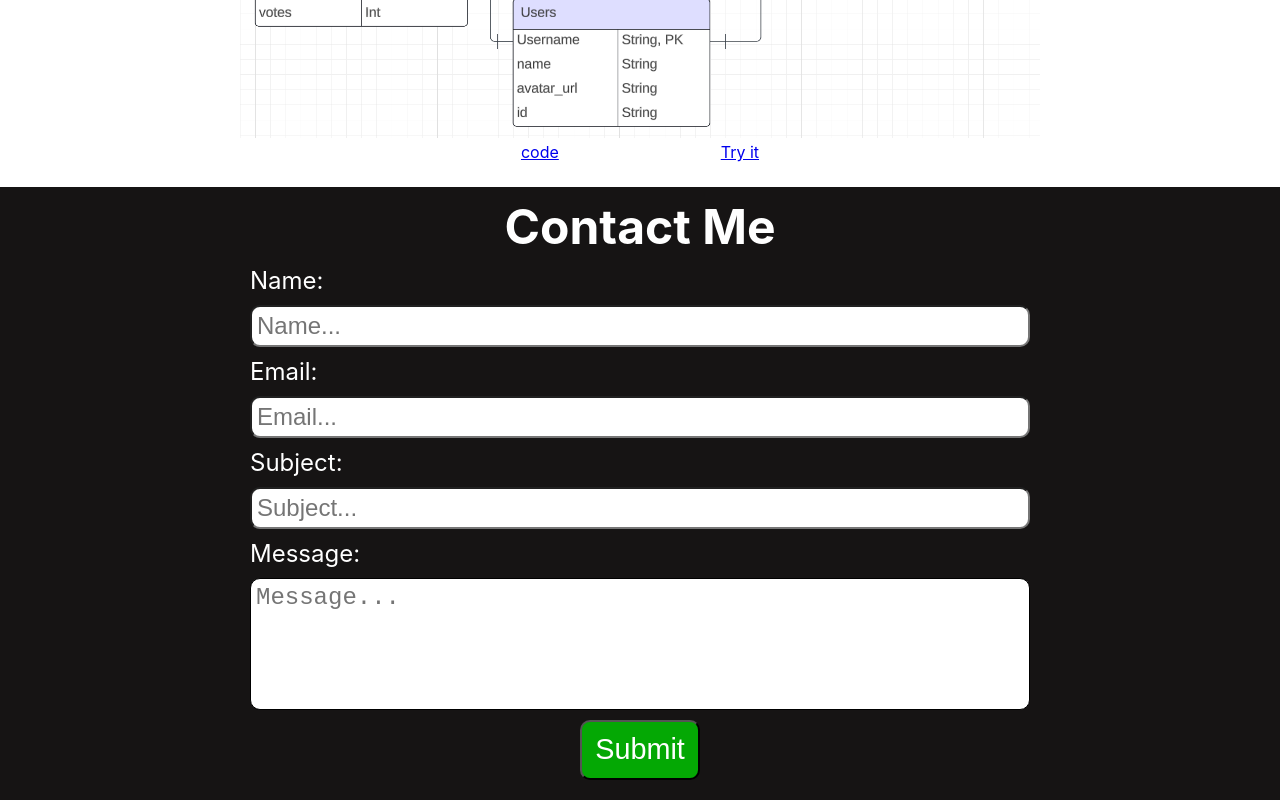
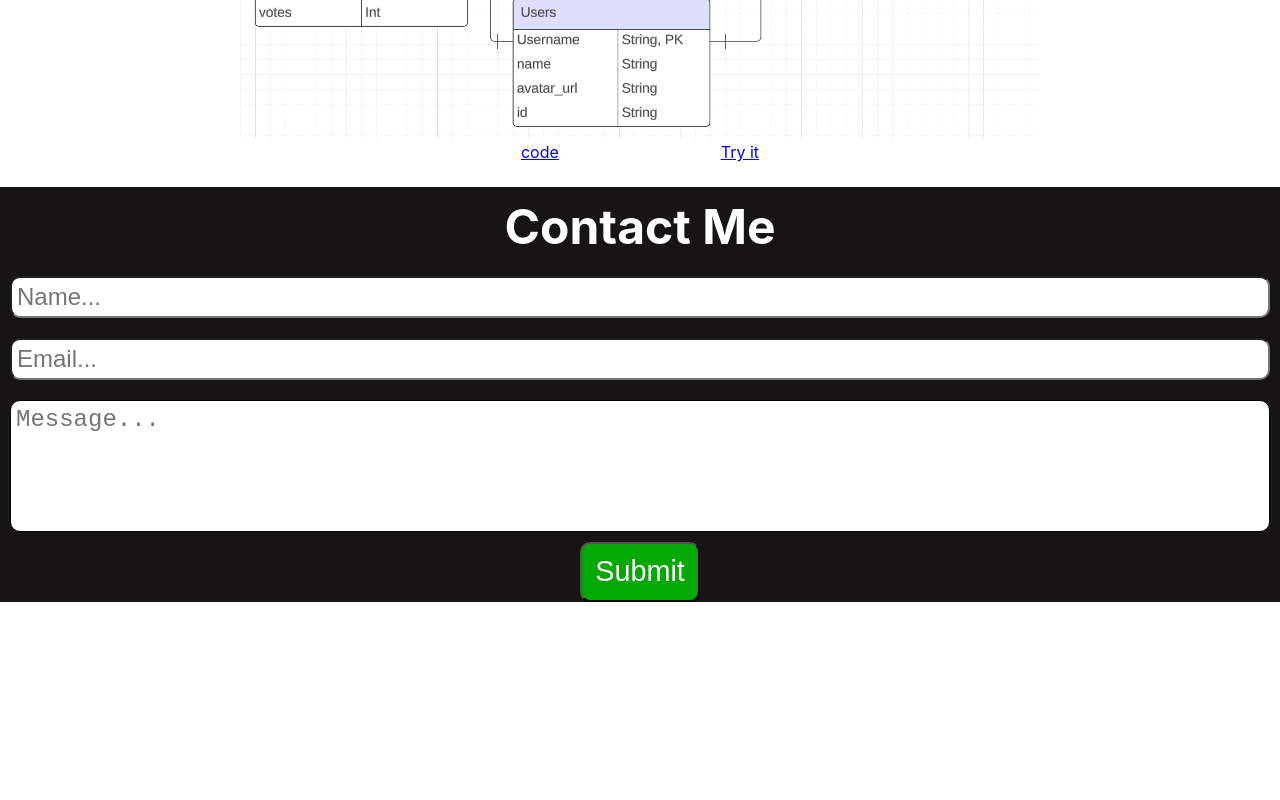
Before and after one commit to Masonward99/Portfolio-website, a React (Create React App) app: page / in a window 1280 px wide. Shown: the part 2511-3311 px from the top of the page. After the commit the page ends 3113 px from the top, so only its background shows below. Built offline with nearby package versions, Linux system fonts and the light colour scheme.

Commit message:
working form?

```diff
--- a/src/pages/Footer.jsx
+++ b/src/pages/Footer.jsx
@@ -1,20 +1,13 @@
 function Footer() {
     return (
         <footer id="App-Footer">
-            <div>
-                <h2>Contact Me</h2>
-                <form className="Contact-Form" netlify>
-                    <label htmlFor="Name">Name:</label>
-                    <input type="text" id="Name" aria-label="Name" placeholder="Name..." />
-                    <label htmlFor="email">Email:</label>
-                    <input type="email" id="Email" aria-label='Email' placeholder="Email..." />
-                    <label htmlFor="subject">Subject:</label>
-                    <input type='text' id='subject' placeholder='Subject...' />
-                    <label htmlFor="Body">Message:</label>
-                    <textarea id="Body" aria-label="Message" placeholder="Message..."/>
-                    <button type='submit'>Submit</button>
-                </form>
-            </div>
+            <h2>Contact Me</h2>
+            <form className="Contact-Form" method="POST" netlify >
+                <input type="text" id="Name" aria-label="Name" placeholder="Name..."/>
+                <input type="email" id="Email" aria-label='Email' placeholder="Email..."/>
+                <textarea id="Body" aria-label="Message" placeholder="Message..."/>
+                <button type='submit'>Submit</button>
+            </form>
         </footer>
     )
 }
```
